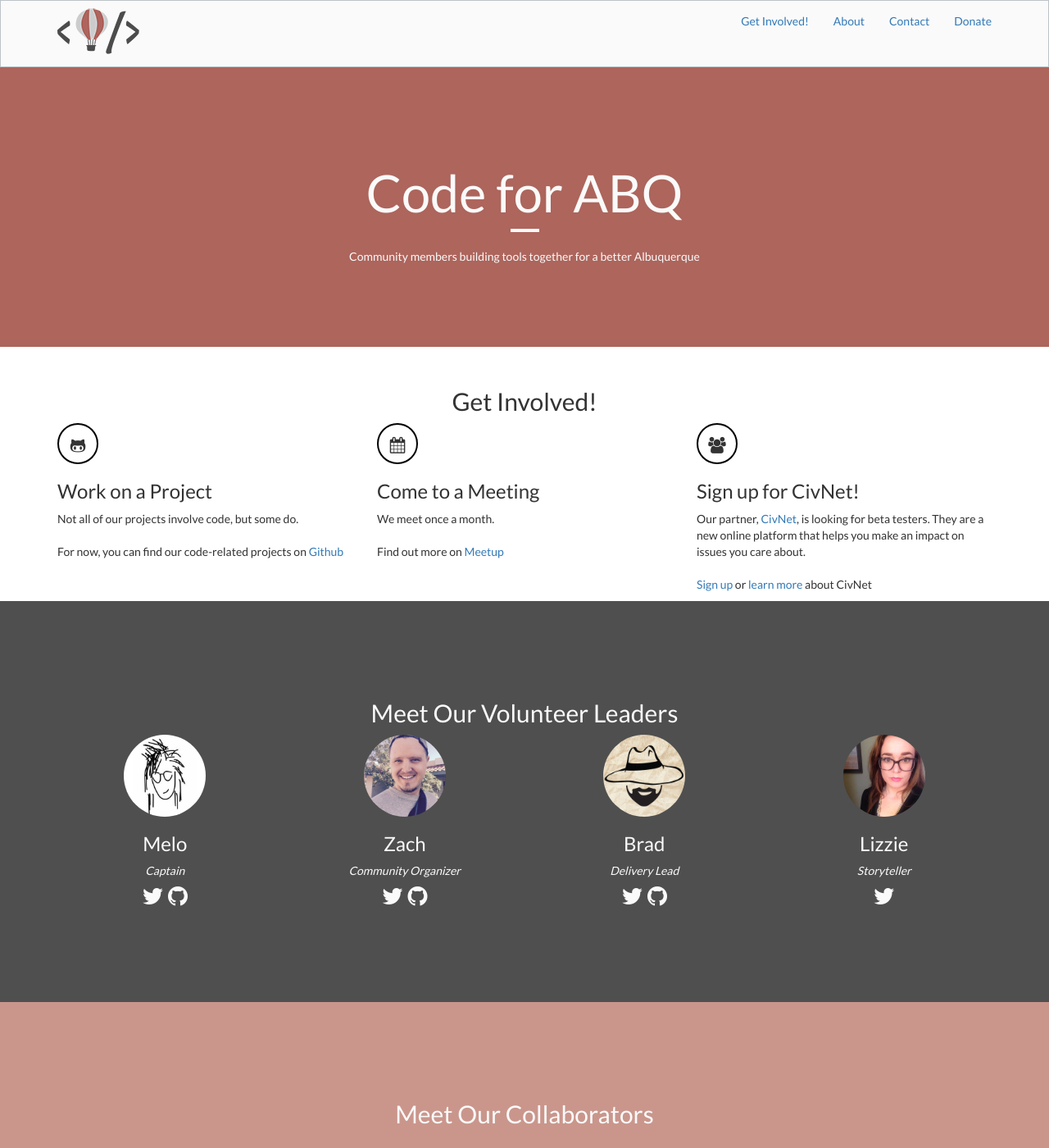
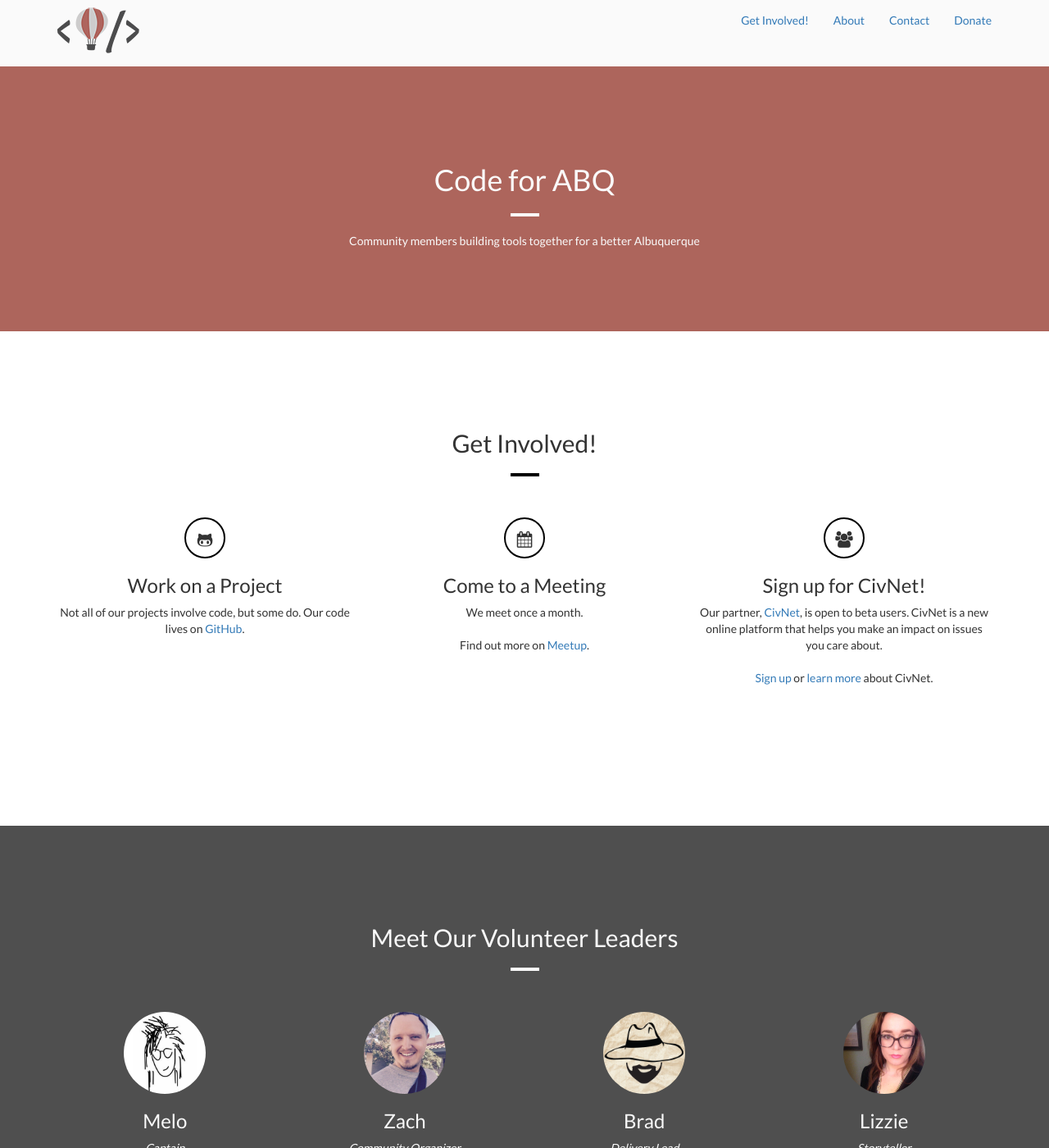
Before and after one commit to ThomasWomack/Code-for-NM, a Jekyll site: the page built from index.html, in a window 1280 px wide and 1400 px high. Shown: the whole window at 82% size. Built offline with Jekyll 4.4.1, drawn with Linux system fonts in a browser that asks for light colours; nearby versions of some CDN libraries; some of the changed text lies outside the part shown.

Commit message:
cleaning up markup and styles

```diff
--- a/_includes/footer.html
+++ b/_includes/footer.html
@@ -1,4 +1,4 @@
-<footer class="site-footer">
+<footer id="site-footer">
   <div class="container">
     <div class="row">
       <div class="col-md-12">
--- a/css/main.scss
+++ b/css/main.scss
@@ -3,18 +3,12 @@
 ---
 @charset "utf-8";
 
-
-
 // Our variables
-$base-font-family: "Helvetica Neue", Helvetica, Arial, sans-serif;
+$base-font-family: "Lato", Arial, sans-serif;
 $base-font-size:   16px;
 $base-font-weight: 400;
 $small-font-size:  $base-font-size * 0.875;
 $base-line-height: 1.5;
-
-$spacing-unit:     30px;
-
-$brand-color:      #2a7ae2;
 
 $grey-color:       #828282;
 $grey-color-light: lighten($grey-color, 40%);
@@ -25,13 +19,12 @@ $white: #fafafa;
 $brand-red: #ad655c;
 $brand-red-alt: #ca968c;
 $brand-grey: #4f4f4f;
+
 // Width of the content area
 $content-width:    800px;
 
 $on-palm:          600px;
 $on-laptop:        800px;
-
-
 
 // Use media queries like this:
 // @include media-query($on-palm) {
@@ -40,6 +33,7 @@ $on-laptop:        800px;
 //         padding-left: $spacing-unit / 2;
 //     }
 // }
+
 @mixin media-query($device) {
     @media screen and (max-width: $device) {
         @content;
@@ -48,33 +42,50 @@ $on-laptop:        800px;
 
 body {
   padding-top: 80px;
-  font-family: 'Lato', sans-serif;
+  font-family: $base-font-family;
 }
 
-.headtron {
-  background-color: $brand-red;
-  color: $white;
+.slab {
   padding: 100px 0px;
   text-align: center;
+
+  ul {
+    list-style-type: none;
+    padding-left: 0;
+  }
+
+  h1:after, h2:after {
+      width: 35px;
+      height: 4px;
+      margin: 20px auto;
+      display: block;
+      background-color: black;
+      content: "";
+  }
+
+  &.inverted {
+    color: $white;
+
+    h1:after, h2:after {
+      background-color: $white;
+    }
+  }
 }
 
-.abouttron {
-  background-color: $brand-grey;
-  color: $white;
-  padding: 100px 0px;
-  text-align: center;
+#branding {
+  background-color: $brand-red;
 }
 
-.partnertron {
+#about {
+  background-color: $brand-grey;
+}
+
+#how-we-work {
   background-color: $brand-red-alt;
-  color: $white;
-  padding: 100px 0px;
-  text-align: center;
 }
 
 .navbar-fixed-top {
   background-color: $white;
-  border: 1px solid #bdc3c7;
 }
 
 .navbar-nav {
@@ -91,8 +102,13 @@ body {
   background-color: $brand-red;
 }
 
+.service-wrapper {
+  padding: 30px 0 60px;
+  text-align: center;
+}
 .team-wrapper {
   text-align: center;
+  padding-top: 30px;
 
   img {
     border-radius: 50%;
@@ -117,8 +133,6 @@ body {
   }
   .team-social {
     ul {
-      padding-left: 0;
-      list-style-type: none;
       font-size: 2em;
       li {
         display: inline;
@@ -130,7 +144,7 @@ body {
 .icon {
   i {
     font-size: 20px;
-    border: 2px solid #000;
+    border: 2px solid black;
     border-radius: 50%;
     width: 50px;
     height: 50px;
@@ -140,7 +154,11 @@ body {
   }
 }
 
-.site-footer {
+.inverted .icon i {
+    border-color: $white;
+}
+
+#site-footer {
   background-color: $grey-color-light;
   padding: 100px 0px 20px;
 
@@ -149,24 +167,6 @@ body {
   }
 }
 
-.line-title {
-  width: 35px;
-  height: 4px;
-  margin: 0 auto;
-  display: block;
-  margin-bottom: 20px;
-  background-color: $white;
-
-  &.inverted {
-    background-color: $grey-color-dark;
-  }
-}
-
-.section-heading-wrapper {
-  .title {
-    text-align:center;
-  }
-}
 // Import partials from `sass_dir` (defaults to `_sass`)
 // @import
 //        "base",
--- a/index.html
+++ b/index.html
@@ -3,21 +3,20 @@ layout: default
 title: Code for ABQ
 ---
 
-<div class="jumbotron headtron">
+<section id="branding" class="slab inverted">
 	<div class="container">
 		<div class="row">
 			<div class="col-md-12">
 				<div class="section-heading-wrapper ">
 					<h1 class="title ">Code for ABQ</h1>
-					<span class="line-title " ></span>
 					<span class="sub-title ">Community members building tools together for a better Albuquerque</span>
 				</div>
 			</div>
 		</div>
 	</div>
-</div>
+</section>
 
-<div id="get-involved">
+<section id="get-involved" class="slab">
 	<div class="container">
 		<div class="row">
 			<div class="col-md-12">
@@ -30,9 +29,7 @@ title: Code for ABQ
 					<div class="service-wrapper">
 						<span class="icon"><i class="fa fa-fw fa-github-alt"></i></span>
 						<h3 class="title">Work on a Project</h3>
-						<p>Not all of our projects involve code, but some do.
-							<br>
-							<br>For now, you can find our code-related projects on <a href="https://github.com/codeforabq">Github</a></p>
+						<p>Not all of our projects involve code, but some do. Our code lives on <a href="https://github.com/codeforabq">GitHub</a>.</p>
 					</div>
 				</div>
 
@@ -42,7 +39,7 @@ title: Code for ABQ
 						<h3 class="title">Come to a Meeting</h3>
 						<p>We meet once a month.
 							<br>
-							<br>Find out more on <a href="http://meetup.com/Code-for-ABQ/">Meetup</a></p>
+							<br>Find out more on <a href="http://meetup.com/Code-for-ABQ/">Meetup</a>.</p>
 					</div>
 				</div>
 
@@ -50,18 +47,18 @@ title: Code for ABQ
 					<div class="service-wrapper">
 						<span class="icon"><i class="fa fa-fw fa-users"></i></span>
 						<h3 class="title">Sign up for CivNet!</h3>
-						<p>Our partner, <a href="http://civnet.co/">CivNet</a>, is looking for beta testers. They are a new online platform that helps you make an impact on issues you care about.
+						<p>Our partner, <a href="http://civnet.co/">CivNet</a>, is open to beta users. CivNet is a new online platform that helps you make an impact on issues you care about.
 							<br>
 							<br>
-							<a href="http://civnet.co/">Sign up</a> or <a href="http://slideshare.net/CharlesWisoff/civnet-ppt-august-2015">learn more</a> about CivNet</p>
+							<a href="http://beta.civnet.co/">Sign up</a> or <a href="http://splash.civnet.co/">learn more</a> about CivNet.</p>
 					</div>
 				</div>
 			</div>
 		</div>
 	</div>
-</div>
+</section>
 
-<div id="about" class="abouttron">
+<section id="about" class="slab inverted">
 	<div class="container">
 		<div class="row">
 			<div class="col-md-12">
@@ -120,9 +117,9 @@ title: Code for ABQ
 			</div>
 		</div>
 	</div>
-</div>
+</section>
 
-<div id="partners" class="partnertron">
+<section id="partners" class="slab">
 	<div class="container">
 		<div class="row">
 
@@ -130,32 +127,38 @@ title: Code for ABQ
 				<h2>Meet Our Collaborators</h2>
 			</div>
 			<div class="col-md-6">
-				<h3>Municipal:</h3>
+				<h3>Municipal</h3>
 				<ul>
 					<li><a href="http://www.cabq.gov/abq-data/">City of Albuquerque</a></li>
 				</ul>
 			</div>
 			<div class="col-md-6">
-				<h3>Community:</h3>
+				<h3>Community</h3>
 				<ul>
-				  <li><a href="http://civnet.co/">CivNet</a></li>
-				  <li><a href="http://www.abqwebgeeks.org/">ABQ Web Geeks</a></li>
-				  <li><a href="https://newmexico.aiga.org/">AIGA New Mexico</a></li>
+					<li><a href="http://civnet.co/">CivNet</a></li>
+					<li><a href="http://www.abqwebgeeks.org/">ABQ Web Geeks</a></li>
+					<li><a href="https://newmexico.aiga.org/">AIGA New Mexico</a></li>
 					<li><a href="http://www.imaginethat.io">Imagine That</a></li>
 				</ul>
 			</div>
+		</div>
+	</div>
+</section>
 
+<section id="how-we-work" class="slab inverted">
+	<div class="container">
+		<div class="row">
 
 			<div class="col-md-12">
-				<h2>Learn More About Us</h2>
+				<h2>How We Work</h2>
 			</div>
 
-			<div class="list-services-wrapper animation-wrapper" >
+			<div class="list-services-wrapper animation-wrapper">
 				<div class="col-md-6 ">
 					<div class="service-wrapper">
 						<span class="icon"><i class="fa fa-fw fa-gavel"></i></span>
 						<h3 class="title">Code of Conduct</h3>
-						<p>We care about maintaining a safe and welcome environment.
+						<p>We care about maintaining a safe and welcoming environment.
 							<br>Please take the time to read our <a href="https://github.com/codeforabq/Brigade-Brain/tree/master/SafeSpace/CodeofConduct">Code of Conduct</a>
 						</p>
 					</div>
@@ -172,15 +175,14 @@ title: Code for ABQ
 			</div>
 		</div>
 	</div>
-</div>
+</section>
 
-<div id="contact" class=" template-wrap cf">
+<section id="contact" class="slab">
 	<div class="container">
 		<div class="row">
-			<div class="col-md-12" >
+			<div class="col-md-12">
 				<div class="section-heading-wrapper ">
 					<h2 class="title">Connect</h2>
-					<span class="line-title inverted" ></span>
 					<span class="sub-title"></span>
 				</div>
 			</div>
@@ -210,4 +212,4 @@ title: Code for ABQ
 			</div>
 		</div>
 	</div>
-</div>
+</section>
```
